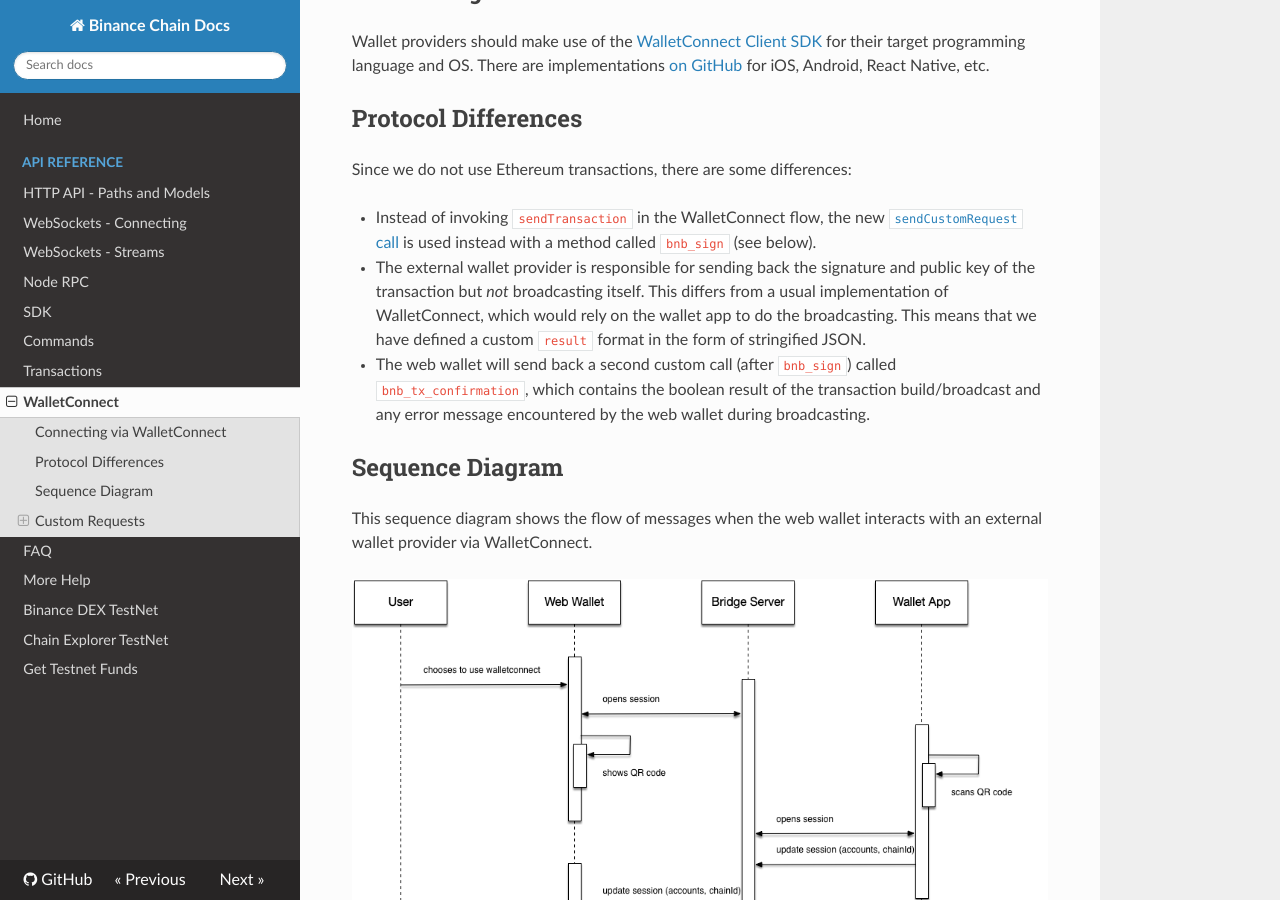
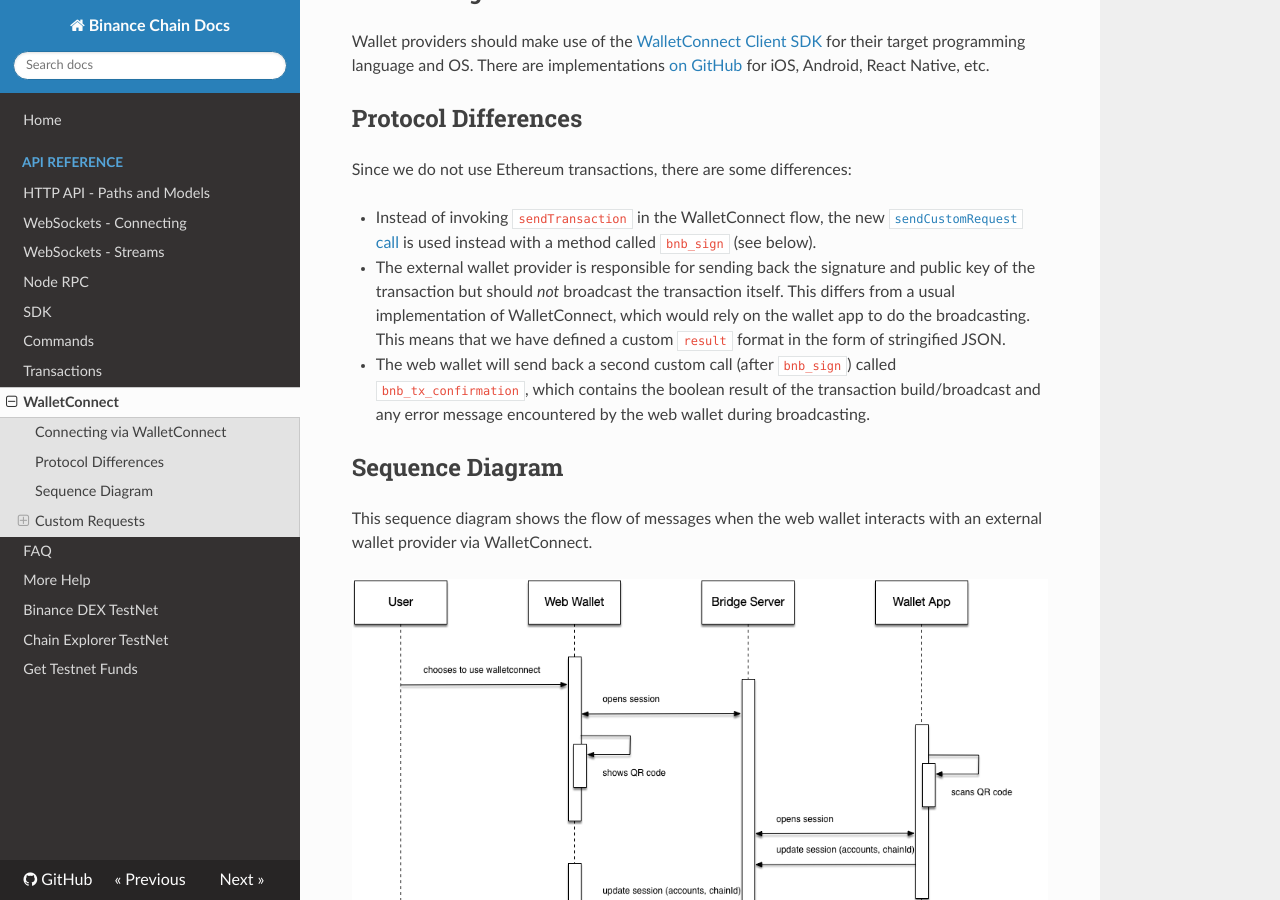
Before and after one commit to yash-sharma1/docs-site, an MkDocs documentation site: the page built from docs/walletconnect.md, in a window 1280 px wide and 900 px high, scrolled down 405 px. Built offline with MkDocs 1.6.1, drawn with Linux system fonts in a browser that asks for light colours; nearby versions of some CDN libraries.

Commit message:
WalletConnect update

```diff
--- a/docs/walletconnect.md
+++ b/docs/walletconnect.md
@@ -16,7 +16,7 @@
 
 * Instead of invoking `sendTransaction` in the WalletConnect flow, the new [`sendCustomRequest` call](https://docs.walletconnect.org/client-sdk#send-custom-request) is used instead with a method called `bnb_sign` (see below).
 
-* The external wallet provider is responsible for sending back the signature and public key of the transaction but _not_ broadcasting itself. This differs from a usual implementation of WalletConnect, which would rely on the wallet app to do the broadcasting. This means that we have defined a custom `result` format in the form of stringified JSON.
+* The external wallet provider is responsible for sending back the signature and public key of the transaction but should _not_ broadcast the transaction itself. This differs from a usual implementation of WalletConnect, which would rely on the wallet app to do the broadcasting. This means that we have defined a custom `result` format in the form of stringified JSON.
 
 * The web wallet will send back a second custom call (after `bnb_sign`) called `bnb_tx_confirmation`, which contains the boolean result of the transaction build/broadcast and any error message encountered by the web wallet during broadcasting.
 
```
